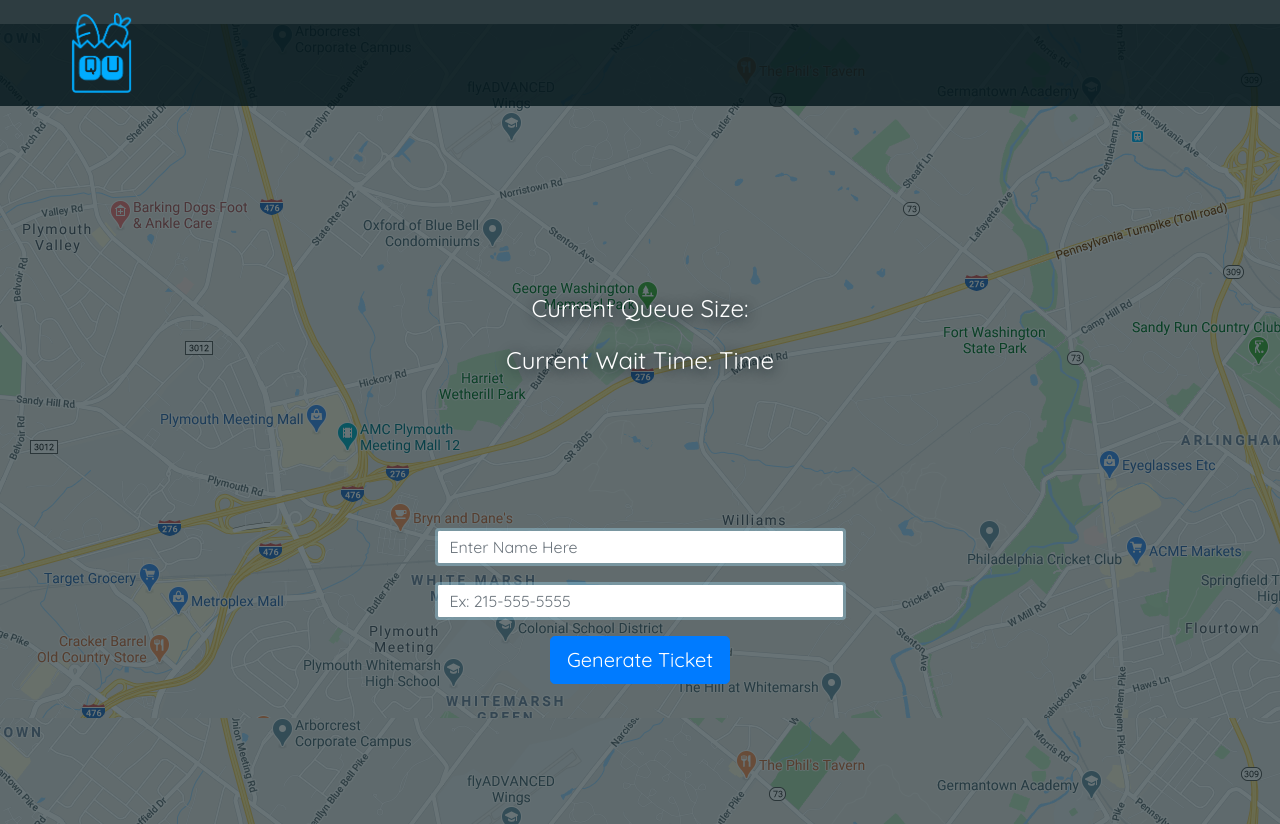
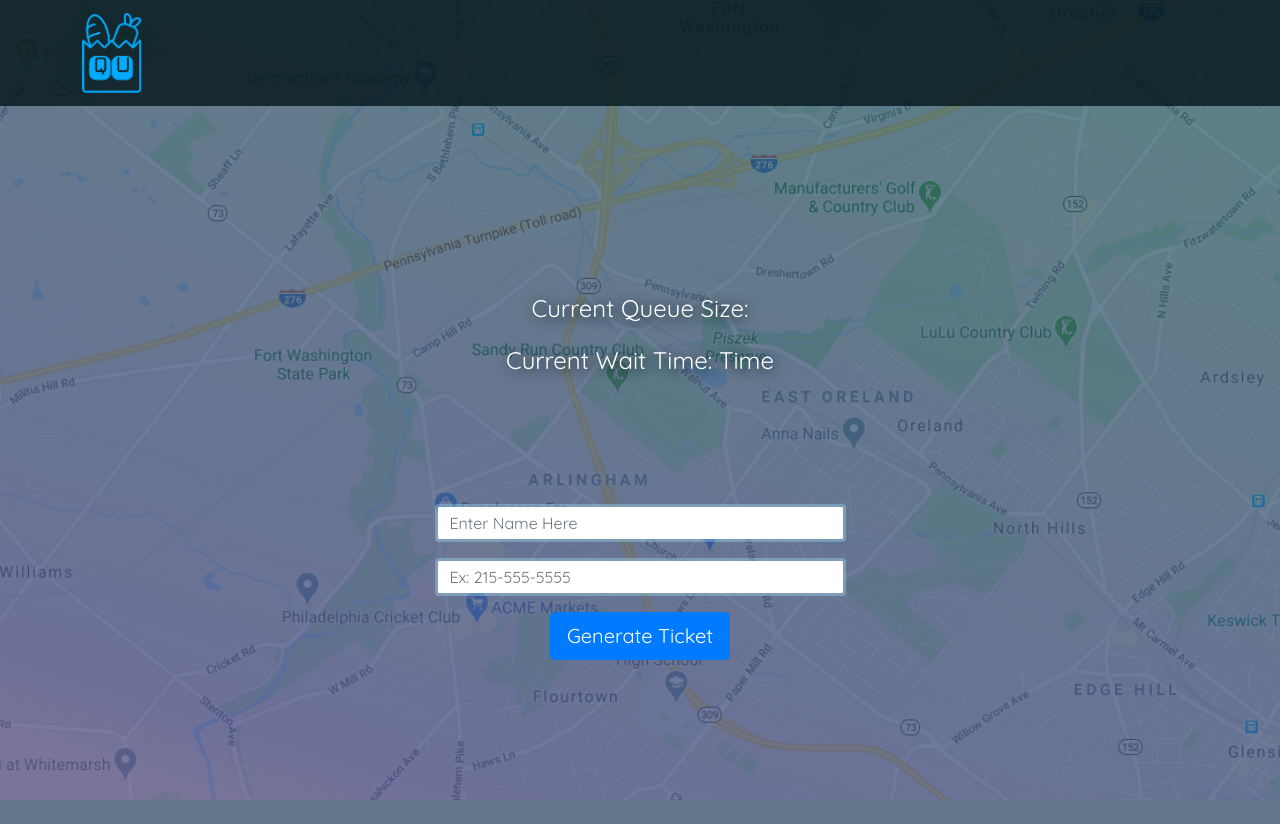
Before and after one commit to abrom010/hack-quarantine, a Flask app: page /ticket/1 in a window 1280 px wide. After the commit the page ends 800 px from the top, so only its background shows below. Run offline with Flask 2, Linux system fonts and the light colour scheme; some libraries are stand-ins or nearby versions.

Commit message:
more css :)

```diff
--- a/static/style.css
+++ b/static/style.css
@@ -1,26 +1,31 @@
 /*All pages CSS */
 
 @import url('https://fonts.googleapis.com/css?family=EB+Garamond|Montserrat|Quicksand&display=swap');
+
+html, body {
+  min-height: 100%;
+}
 
 body{
   overflow-x:hidden;
   font-family: 'Quicksand', sans-serif;
   color: #17252A;
   background-color: #DDD;
+
+  background-image: linear-gradient(17deg,rgba(179,137,255,.3)5%, rgba(137,124,254,.3) 12%, rgba(85,207,235,.2) 89%), url('img/map.png');
+  background-position: center;
+  background-repeat: no-repeat;
+  background-size: cover;
 }
 /* End of all pages CSS */
 
 /* Index Page Only CSS */
 
 #indexBody{
-  background-image: url('img/map.png');
-  height: 100%;
-  /* background-position: center;
+  background-image: linear-gradient(17deg,rgba(179,137,255,.3)5%, rgba(137,124,254,.3) 12%, rgba(85,207,235,.2) 89%), url('img/map.png');
+  background-position: center;
   background-repeat: no-repeat;
-  background-size: cover; */
-
-  /* background-image: linear-gradient(to top,#f00,#00f); */
-
+  background-size: cover;
 }
 
 /* End of Index page CSS */
@@ -37,7 +42,7 @@ body{
 
 .navbar-brand img{
   height: 5rem;
-  margin-left:-10px!important;
+  margin-left:-0px!important;
 }
 
 .navbar-nav li{
@@ -144,12 +149,6 @@ html, body {
 
 /* Start Ticket Page CSS */
 
-#cover {
-  background-image: url('img/map.png');
-  align-items: center;
-  position: relative;
-  max-height: 100%;
-}
 
 .storeInfo {
   width:100%;
@@ -232,7 +231,7 @@ label{
 
 /* Store Page css */
 #store-body {
-  padding-top: 56px;
+  padding-top: 106px;
   background-color: aliceblue;
 
 }
--- a/templates/TicketSuccessPage.html
+++ b/templates/TicketSuccessPage.html
@@ -39,7 +39,7 @@
 <!-- End of thank you text Section-->
 
 <!-- Beginning of User Info forms and Submit button -->
-    <section id="cover" class="min-vh-100">
+    <!-- <section id="cover" class="min-vh-100"> -->
       <div id="cover-caption">
           <div class="container">
               <div class="row text-white">
@@ -53,7 +53,7 @@
               </div>
           </div>
       </div>
-  </section>
+  <!-- </section> -->
 </div>
 
 <!--End of User Info and Submit button HTML-->
--- a/templates/ticketpage.html
+++ b/templates/ticketpage.html
@@ -43,7 +43,7 @@
 <!-- End of Store Info from Map Section-->
 
 <!-- Beginning of User Info forms and Submit button -->
-    <section id="cover" class="min-vh-100">
+    <!-- <section id="cover" class="min-vh-100"> -->
       <div id="cover-caption">
           <div class="container">
               <div class="row text-white">
@@ -66,7 +66,7 @@
               </div>
           </div>
       </div>
-  </section>
+  <!-- </section> -->
 </div>
 
 <!--End of User Info and Submit button HTML-->
```
Also changed, not shown: templates/storepage.html (+2 -6 lines).
